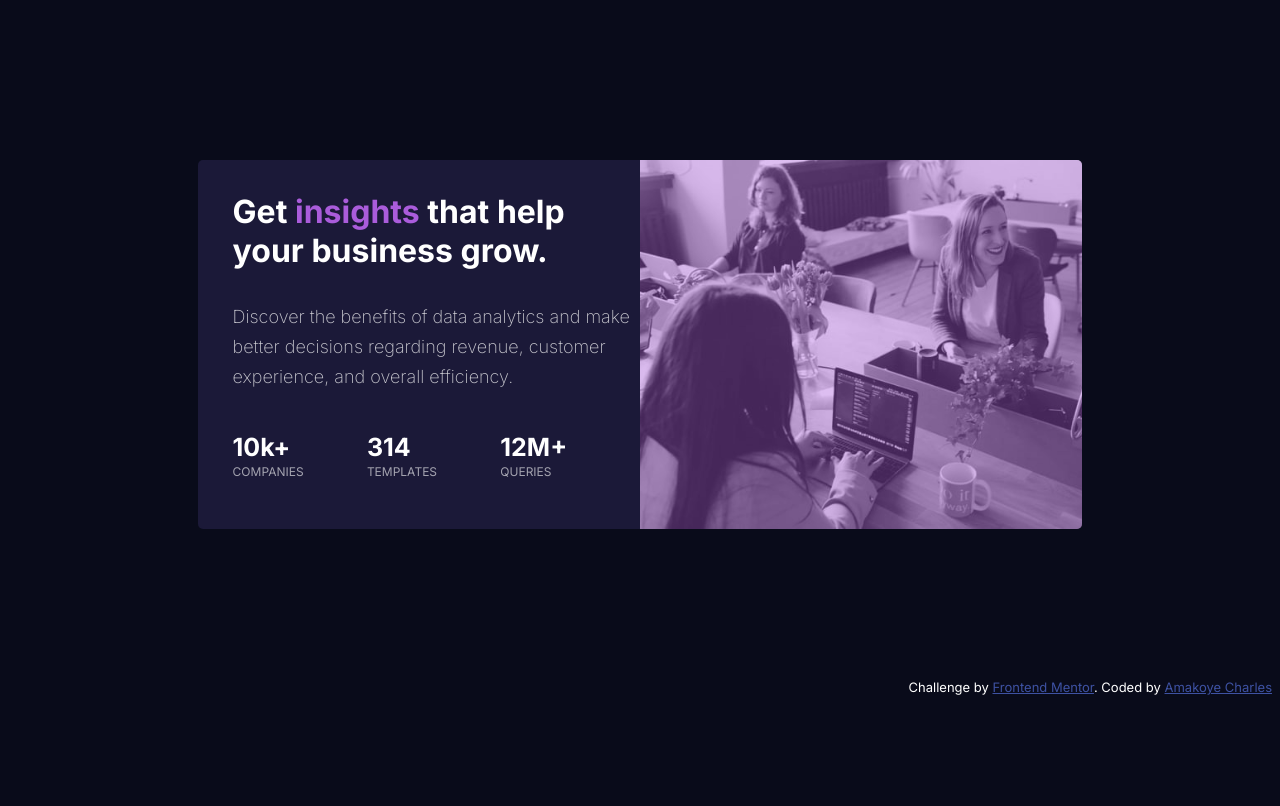
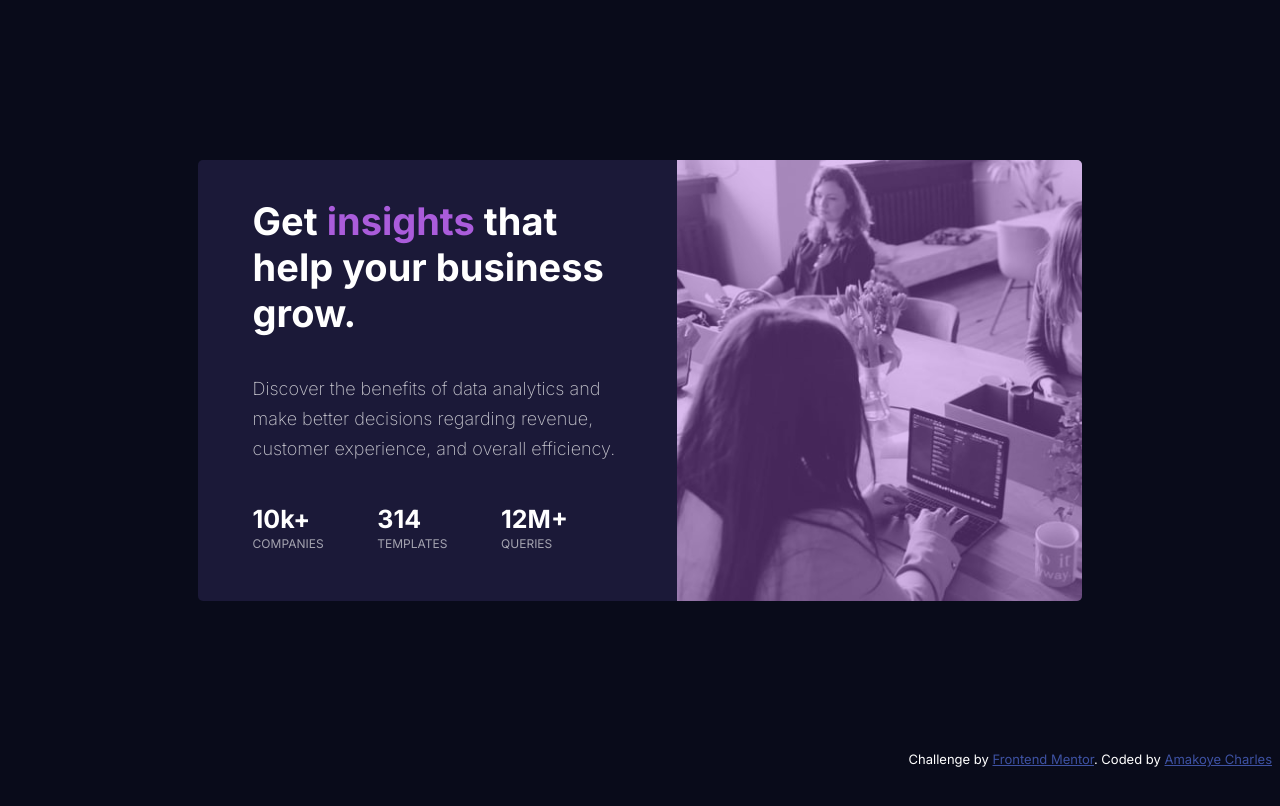
Before and after one commit to Amakoye/stats-preview-card-component-main, a plain HTML site: page index.html in a window 1280 px wide. Drawn offline with Linux system fonts and the light colour scheme.

Commit message:
code review

```diff
--- a/index.css
+++ b/index.css
@@ -94,7 +94,7 @@ body {
   color: hsl(228, 45%, 44%);
 }
 
-@media screen and (max-width: 1300px) {
+@media screen and (min-width: 1300px) {
   .container {
     display: flex;
     flex-direction: row;
@@ -110,11 +110,11 @@ body {
   }
 
   .text-container .main-text h3 {
-    font-size: 32px;
+    font-size: 35px;
   }
 
   .img-container {
-    width: 50%;
+    width: 55%;
   }
 }
 
```
